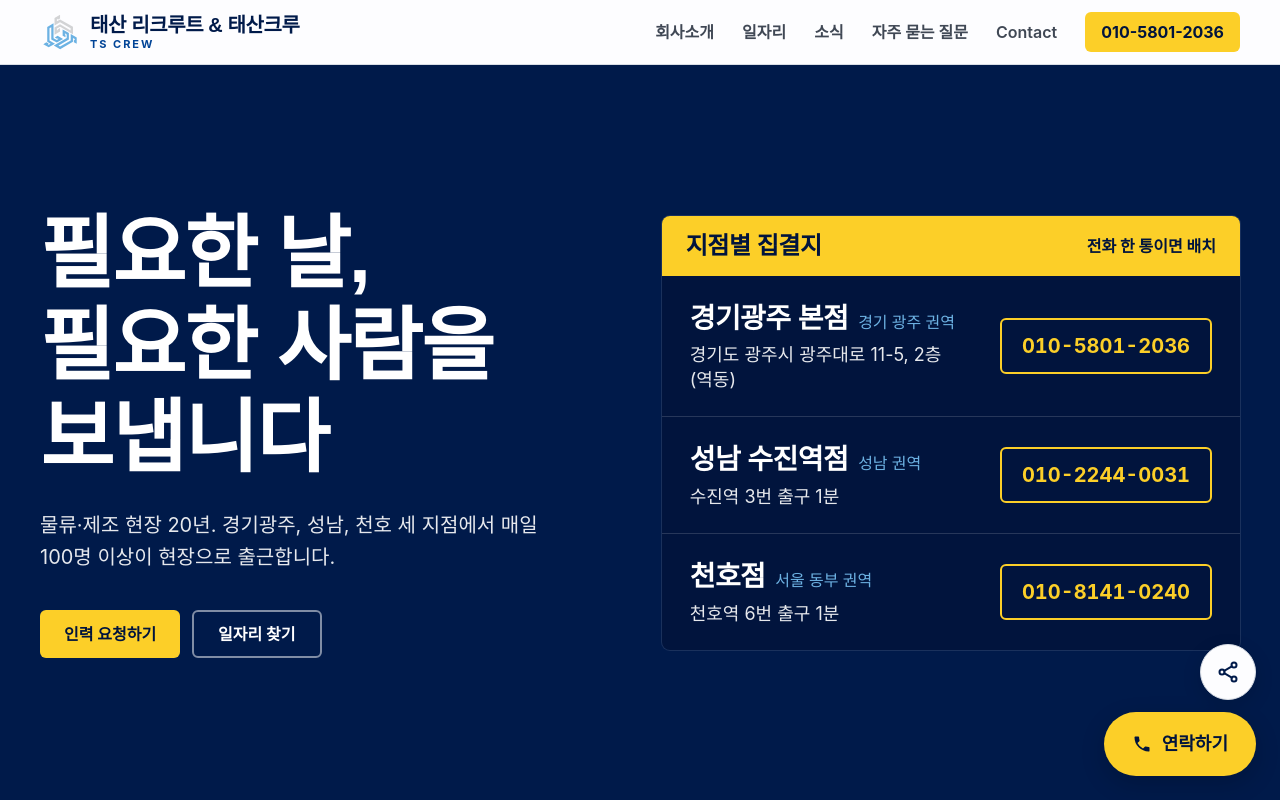
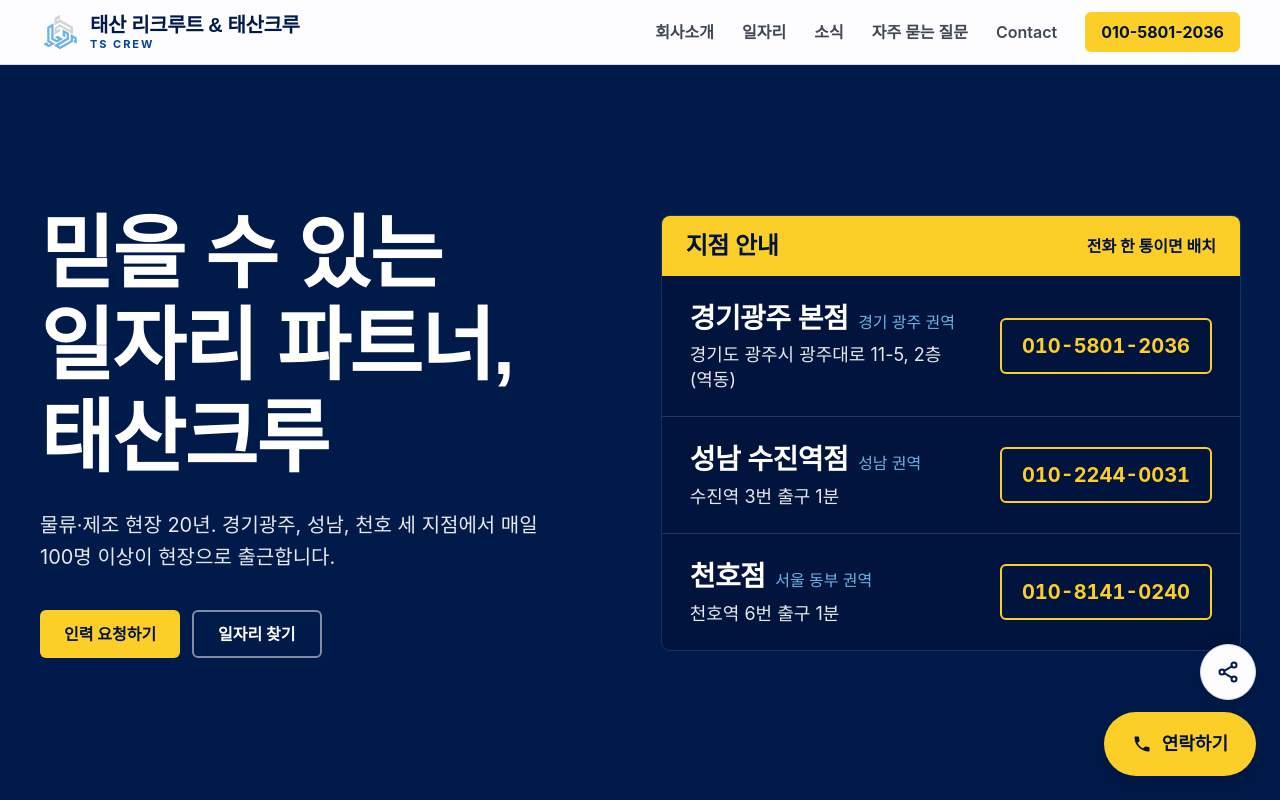
Before and after one commit to FlutterNeverDie/taesancrew, a Next.js app: page / in a window 1280 px wide. Shown: the top 800 px of the page. Built offline with nearby package versions, Linux system fonts and the light colour scheme; a web font is replaced by a local one.

Commit message:
메인·회사소개 큰 제목 교체(메인: 믿을 수 있는 일자리 파트너, 태산크루 / 회사소개: 필요한 날, 필요한 사람을 보냅니다), 메인 '지점별 집결지' → '지점 안내'

```diff
--- a/src/areas/about/hero/index.tsx
+++ b/src/areas/about/hero/index.tsx
@@ -3,7 +3,7 @@ import { PageHero } from "@/components/ui";
 export function AboutHero() {
   return (
     <PageHero
-      title={<>믿을 수 있는<br />일자리 파트너, 태산크루</>}
+      title={<>필요한 날,<br />필요한 사람을 보냅니다</>}
       desc="변화하는 시장에 유연하게 대응하는 인력운영·아웃소싱 전문기업입니다."
     />
   );
--- a/src/areas/home/hero/AREA.md
+++ b/src/areas/home/hero/AREA.md
@@ -1,9 +1,9 @@
-# 메인 첫 화면 + 지점별 집결지 배차판
+# 메인 첫 화면 + 지점 안내 배차판
 
 - **영역 경로:** `src/areas/home/hero/`
 - **보이는 곳:** / 맨 위
 - **파일:** `index.tsx`
-- **내용:** 왼쪽 "필요한 날, 필요한 사람을 보냅니다" + 버튼 2개, 오른쪽 지점별 집결지(지점명·권역·찾아오는 길·전화)
+- **내용:** 왼쪽 "믿을 수 있는 일자리 파트너, 태산크루" + 버튼 2개, 오른쪽 지점 안내(지점명·권역·찾아오는 길·전화)
 - **데이터:** `branches` (본점이 맨 앞)
 - **주의:** 노란색은 배차판 머리와 전화 버튼에만.
 
--- a/src/areas/home/hero/index.tsx
+++ b/src/areas/home/hero/index.tsx
@@ -7,11 +7,11 @@ export function HomeHero() {
       <Container className="grid gap-12 py-14 md:py-20 lg:min-h-[min(calc(100svh-4rem),46rem)] lg:grid-cols-[minmax(0,1fr)_minmax(0,1.1fr)] lg:items-center lg:gap-16 xl:gap-24">
         <div className="min-w-0">
           <h1 className="text-[2.5rem] leading-[1.15] font-extrabold [overflow-wrap:anywhere] md:text-[3.75rem] xl:text-[5rem]">
-            필요한 날,
+            믿을 수 있는
             <br />
-            필요한 사람을
+            일자리 파트너,
             <br />
-            보냅니다
+            태산크루
           </h1>
           <p className="mt-6 max-w-md text-lg leading-relaxed text-white/90 md:text-xl xl:max-w-lg">
             물류·제조 현장 20년. 경기광주, 성남, 천호 세 지점에서 매일 100명 이상이 현장으로 출근합니다.
@@ -33,7 +33,7 @@ function DispatchBoard() {
   return (
     <div className="min-w-0 overflow-hidden rounded-lg bg-navy-950 ring-1 ring-white/10">
       <div className="flex flex-wrap items-center justify-between gap-x-4 gap-y-1 bg-point px-5 py-3.5 text-navy-950 md:px-6">
-        <p className="font-display text-xl font-extrabold xl:text-2xl">지점별 집결지</p>
+        <p className="font-display text-xl font-extrabold xl:text-2xl">지점 안내</p>
         <p className="text-base font-bold">전화 한 통이면 배치</p>
       </div>
       <ul>
```
